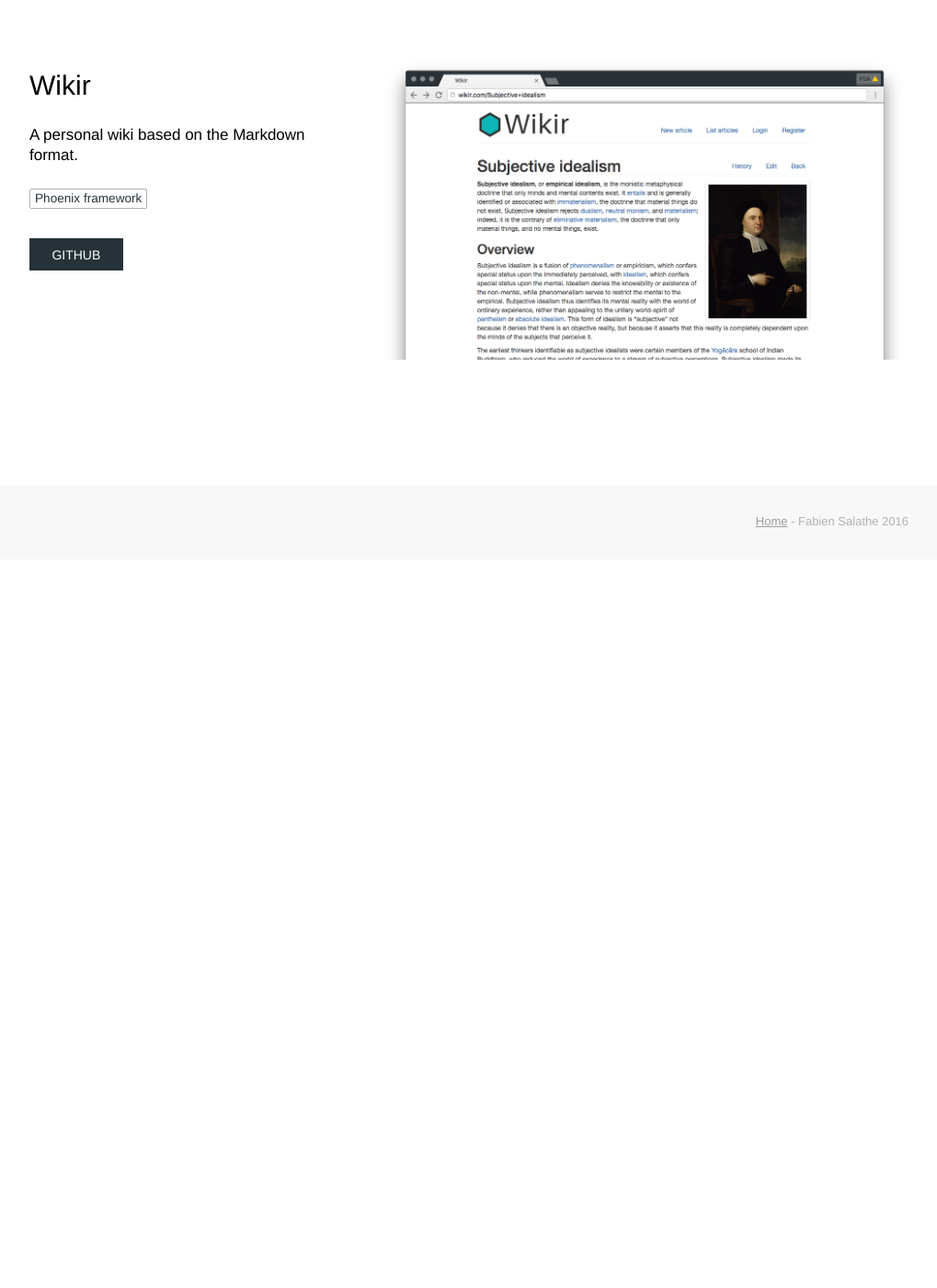
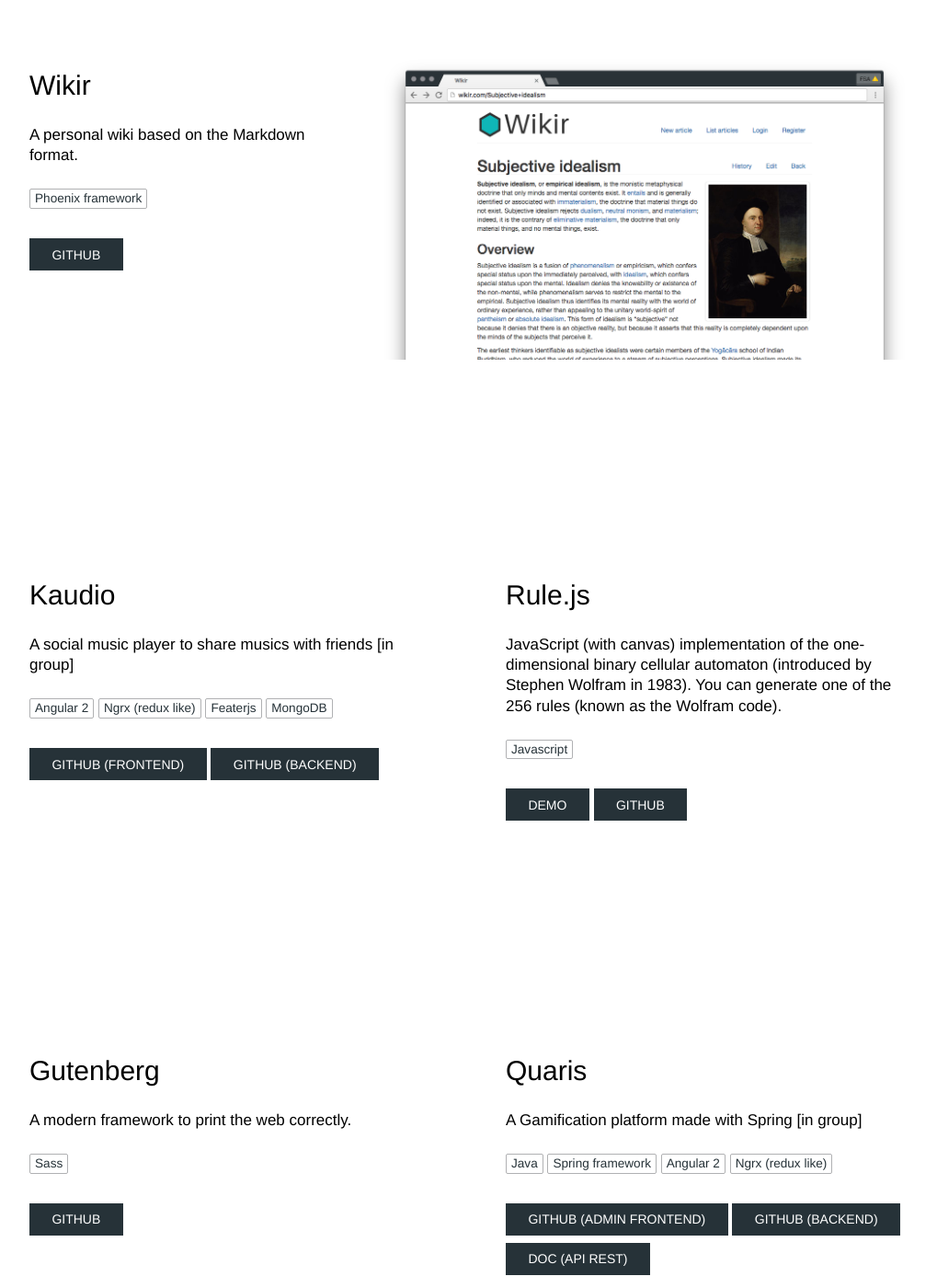
Before and after one commit to BafS/bafs.github.io, a Jekyll site: the page built from projects.html, in a window 1280 px wide and 1400 px high, scrolled down 3103 px. Shown: the whole window at 92% size, without its empty margins (130-1149 px from the left). Built offline with Jekyll 4.4.1, drawn with Linux system fonts in a browser that asks for light colours; some web fonts are replaced; before the commit the page ends 3711 px from its top, so only the background shows below that; some of the changed text lies outside the part shown.

Commit message:
Add more projects (Kaudio, Rule.js, etc.)

```diff
--- a/projects.html
+++ b/projects.html
@@ -162,3 +162,107 @@ layout: portfolio
     </div>
   </div>
 </section>
+
+
+<section class="section">
+  <div class="row container">
+    <div class="description c1-2">
+      <h3>Kaudio</h3>
+      <p>A social music player to share musics with friends [in group]</p>
+
+      <div class="tags">
+        <a href="https://angular.io/">Angular 2</a>
+        <a href="https://github.com/ngrx/store">Ngrx (redux like)</a>
+        <a href="https://feathersjs.com/">Featerjs</a>
+        <a href="https://www.mongodb.com/">MongoDB</a>
+      </div>
+
+      <div class="links">
+        <a href="https://github.com/BafS/Kaudio-frontend" class="btn">github (frontend)</a>
+        <a href="https://github.com/BafS/Kaudio" class="btn">github (backend)</a>
+      </div>
+    </div>
+
+    <div class="description c1-2">
+      <h3>Rule.js</h3>
+      <p>JavaScript (with canvas) implementation of the one-dimensional binary cellular automaton (introduced by Stephen Wolfram in 1983). You can generate one of the 256 rules (known as the Wolfram code).</p>
+
+      <div class="tags">
+        <span>Javascript</span>
+      </div>
+
+      <div class="links">
+        <a href="https://bafs.github.io/Rule.js/#30" class="btn">demo</a>
+        <a href="https://github.com/BafS/Rule.js" class="btn">github</a>
+      </div>
+    </div>
+  </div>
+</section>
+
+
+<section class="section">
+  <div class="row container">
+    <div class="description c1-2">
+      <h3>Gutenberg</h3>
+      <p>A modern framework to print the web correctly. </p>
+
+      <div class="tags">
+        <span>Sass</span>
+      </div>
+
+      <div class="links">
+        <a href="https://github.com/BafS/Gutenberg" class="btn">github</a>
+      </div>
+    </div>
+
+    <div class="description c1-2">
+      <h3>Quaris</h3>
+      <p>A Gamification platform made with Spring [in group]</p>
+
+      <div class="tags">
+        <span>Java</span>
+        <span>Spring framework</span>
+        <a href="https://angular.io/">Angular 2</a>
+        <a href="https://github.com/ngrx/store">Ngrx (redux like)</a>
+      </div>
+
+      <div class="links">
+        <a href="https://github.com/BafS/Quaris-backend-admin" class="btn">github (admin frontend)</a>
+        <a href="https://github.com/BafS/Quaris" class="btn">github (backend)</a>
+        <a href="https://bafs.github.io/Quaris/" class="btn">doc (API rest)</a>
+      </div>
+    </div>
+  </div>
+</section>
+
+
+
+<section class="section">
+  <div class="row container">
+    <div class="description c1-2">
+      <h3>UberHAL</h3>
+      <p>A simple chatbot experiment using Markov chains.</p>
+
+      <div class="tags">
+        <span>Javascript</span>
+      </div>
+
+      <div class="links">
+        <a href="https://github.com/BafS/UberHAL" class="btn">github</a>
+      </div>
+    </div>
+
+    <div class="description c1-2">
+      <h3>Mu</h3>
+      <p>The μ css framework is a simple 1 ko css file</p>
+
+      <div class="tags">
+        <span>CSS</span>
+      </div>
+
+      <div class="links">
+        <a href="https://github.com/BafS/mu" class="btn">github</a>
+      </div>
+    </div>
+  </div>
+</section>
```
